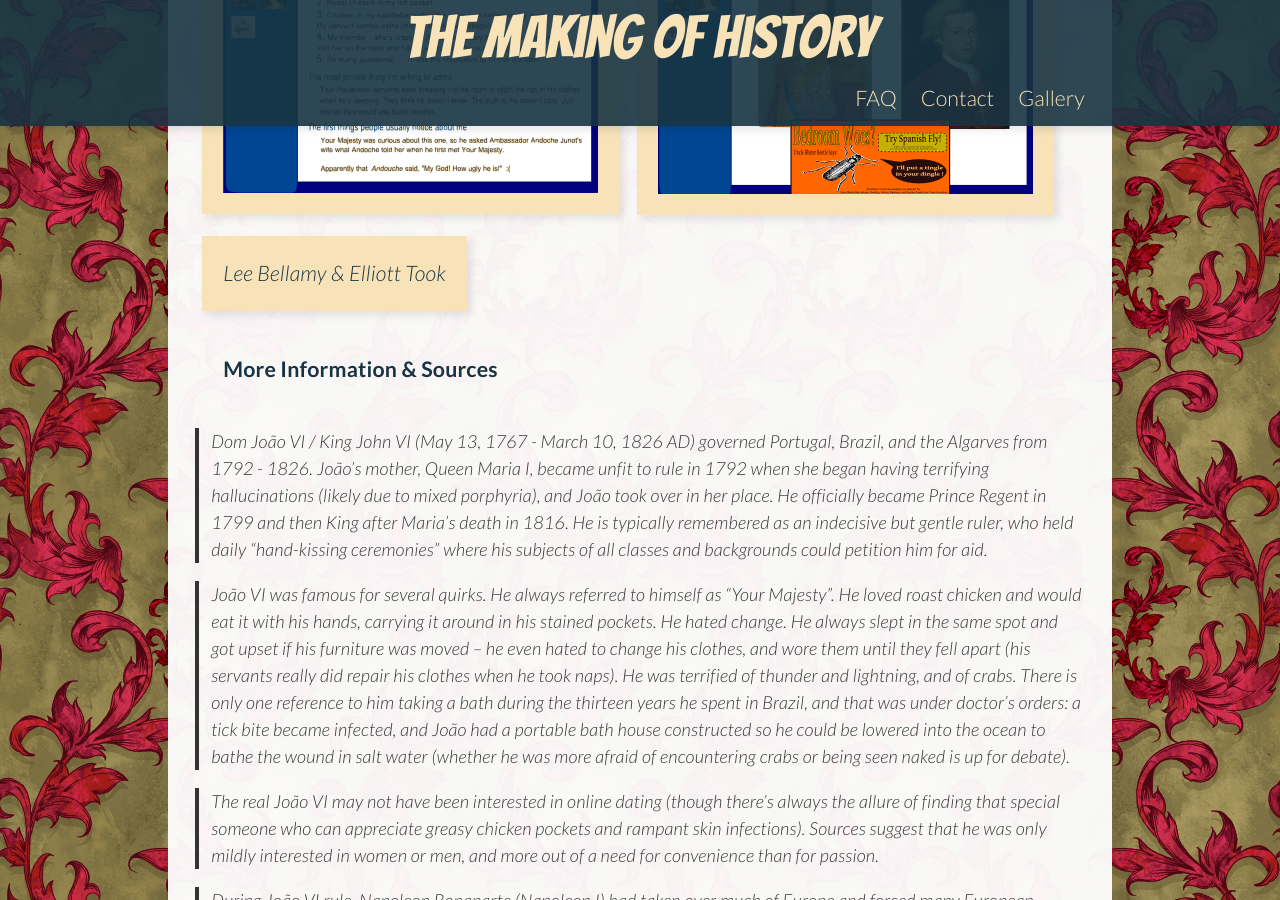
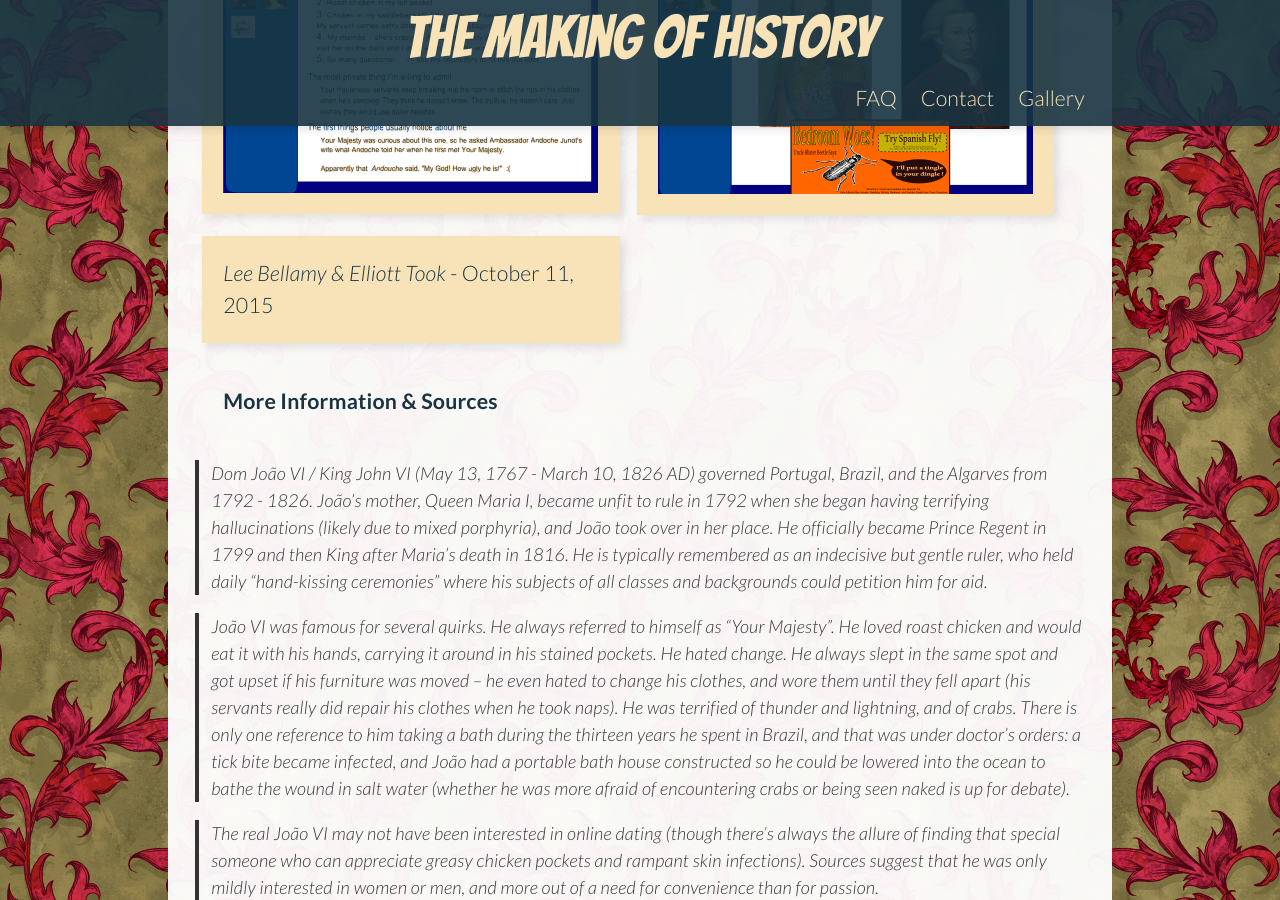
Before and after one commit to benadamstyles/making-of-history, a Jekyll site: the page built from _posts/2015-06-19-historic-hotties-dom-joao-vi-king-john-vi.md, in a window 1280 px wide and 900 px high, scrolled down 593 px. Built offline with Jekyll 4.4.1, drawn with Linux system fonts in a browser that asks for light colours; some web fonts are replaced.

Commit message:
Updated 2015-06-19-historic-hotties-dom-joao-vi-king-john-vi.md

```diff
--- a/_posts/2015-06-19-historic-hotties-dom-joao-vi-king-john-vi.md
+++ b/_posts/2015-06-19-historic-hotties-dom-joao-vi-king-john-vi.md
@@ -9,12 +9,13 @@
 
 
 
+
 ![]({{site.baseurl}}/1808Historic%20HottiesDomJoaoVI.png)
 
 ![]({{site.baseurl}}/1808Historic%20HottiesDomJoaoVIPhotos.png)
 
 
-_Lee Bellamy & Elliott Took_
+_Lee Bellamy & Elliott Took_ - October 11, 2015
 
 More Information & Sources
 
```
